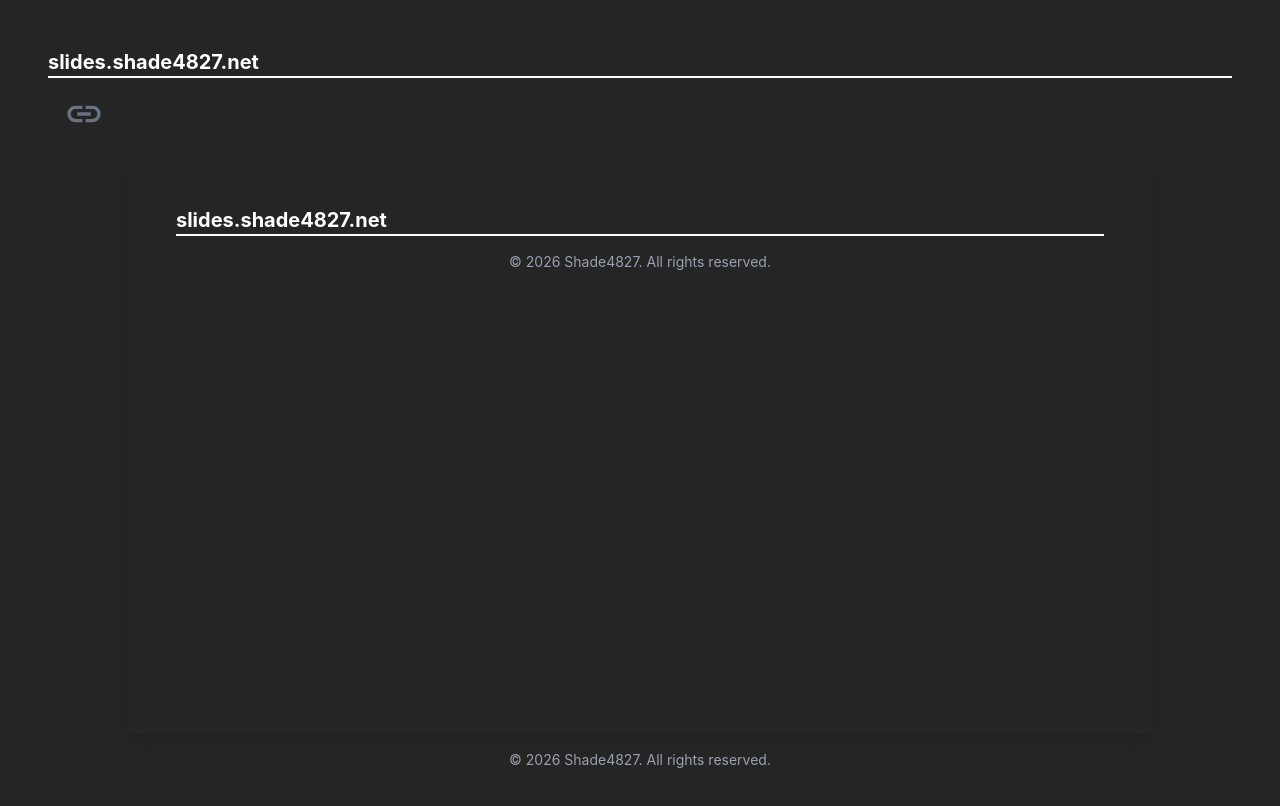
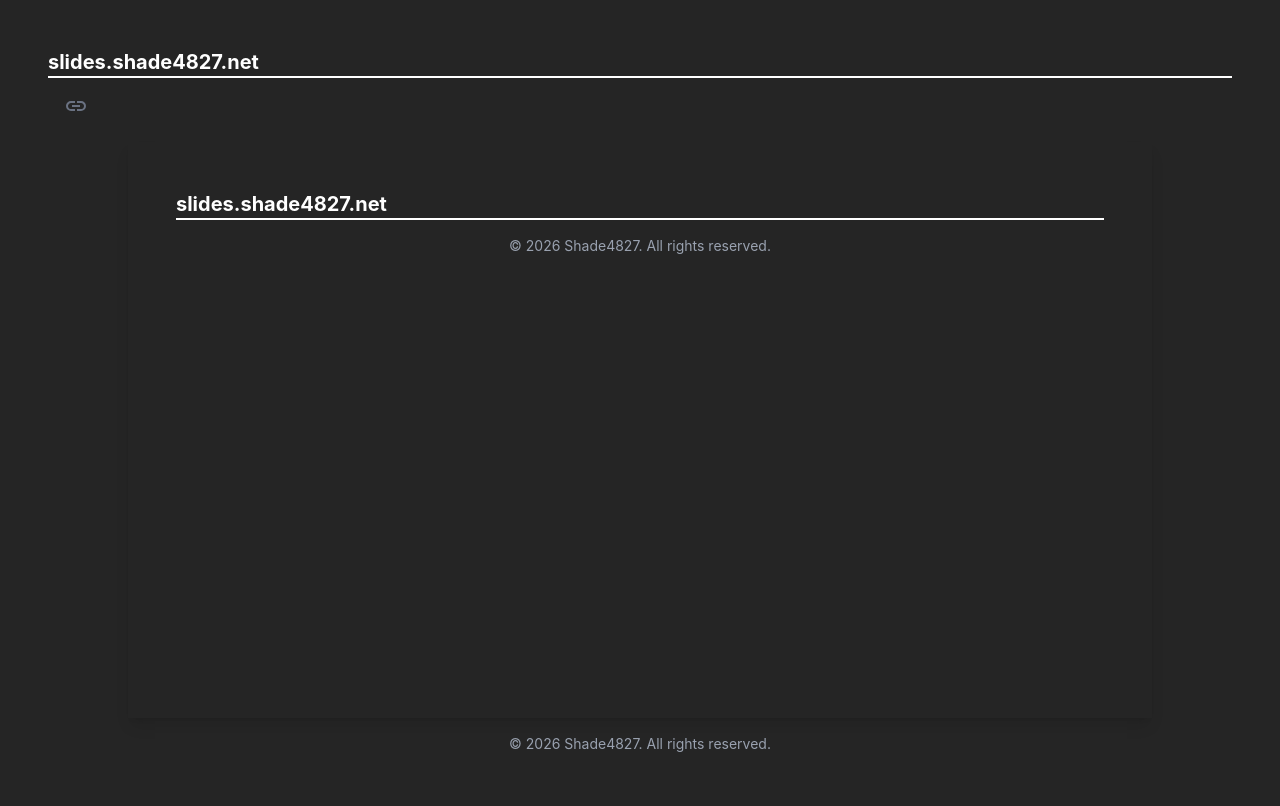
Before and after one commit to Shade4827/slides, a Nuxt app in the folder nuxt/: page /slide-view/1 in a window 1280 px wide. Shown: the top 806 px of the page. Built offline with nearby package versions, Linux system fonts and the light colour scheme; no server answers.

Commit message:
リンクをコピーするアイコンのサイズを画面幅によらず一定にする

```diff
--- a/nuxt/app/components/SlideCard.vue
+++ b/nuxt/app/components/SlideCard.vue
@@ -24,8 +24,8 @@ const { slideCard } = defineProps<Props>()
       </div>
     </NuxtLink>
     <div class="flex gap-2">
-      <h2 class="text-xl font-semibold">{{ slideCard.title }}</h2>
-      <CopyLinkIcon :link="slideCard.link" />
+      <p class="text-xl font-semibold flex-1 min-w-0 truncate">{{ slideCard.title }}</p>
+      <CopyLinkIcon :link="slideCard.link" class="w-6 h-6 shrink-0"/>
     </div>
   </div>
 </template>
--- a/nuxt/app/pages/slide-view/[slideId]/index.vue
+++ b/nuxt/app/pages/slide-view/[slideId]/index.vue
@@ -53,7 +53,7 @@ useHead({
   <div>
     <div class="flex gap-4 mb-3">
       <h2 class="text-3xl font-bold">{{ slide?.title }}</h2>
-      <CopyLinkIcon :link="slide?.link || ''" :size="'2.5em'" />
+      <CopyLinkIcon :link="slide?.link || ''" :size="'2.5em'" class="w-6 h-6 shrink-0" />
     </div>
     <p class="text-gray-400 mb-6">{{ slide?.info }}</p>
     <div class="w-full max-w-5xl mx-auto mb-4">
```
